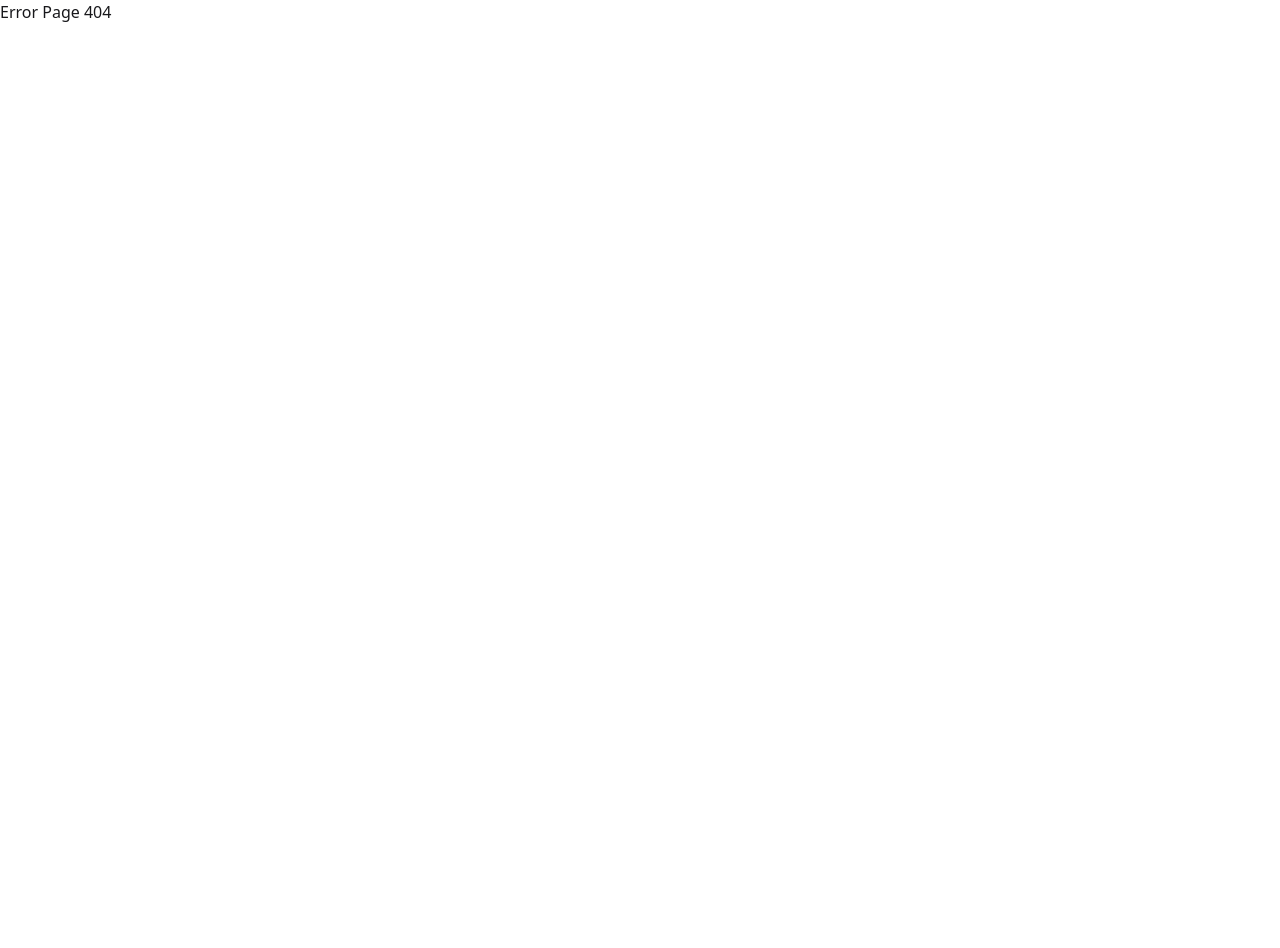
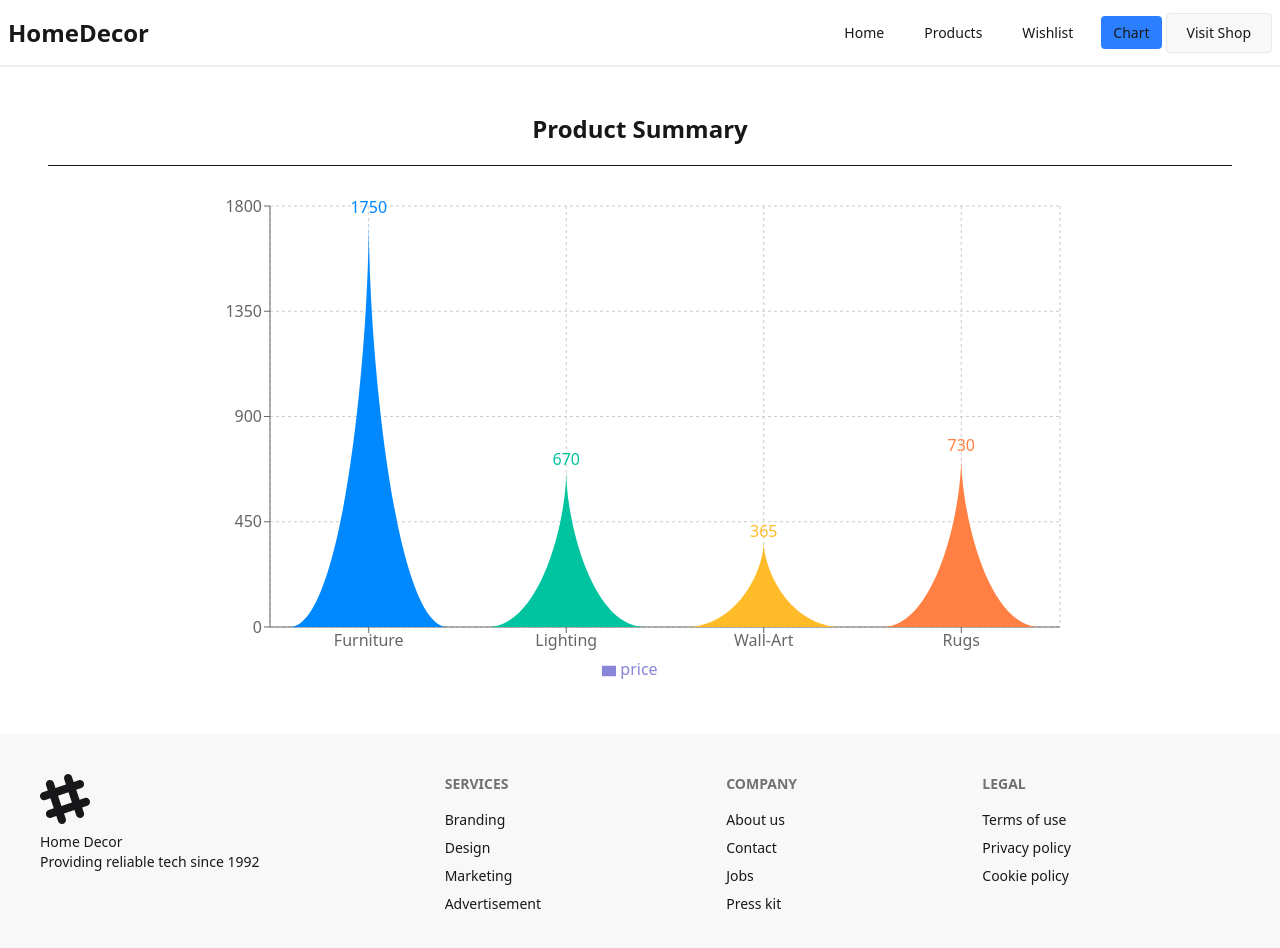
Before and after one commit to sajid-7756/Home-Decor, a React (Vite) app: page /chart in a window 1280 px wide. Before the commit this address had no page. Shown: the top 948 px of the page. Before the commit the page ends 800 px from the top, so only its background shows below. Built offline with nearby package versions, Linux system fonts and the light colour scheme.

Commit message:
fix chart

```diff
--- a/package.json
+++ b/package.json
@@ -16,6 +16,7 @@
     "react-dom": "^19.1.1",
     "react-router": "^7.9.3",
     "react-spinners": "^0.17.0",
+    "recharts": "^3.2.1",
     "tailwindcss": "^4.1.14"
   },
   "devDependencies": {
--- a/src/Components/Navbar.jsx
+++ b/src/Components/Navbar.jsx
@@ -41,6 +41,9 @@ const Navbar = () => {
                 <li>
                   <NavLink to={"/wishlist"}>Wishlist</NavLink>
                 </li>
+                <li>
+                  <NavLink to={"/chart"}>Chart</NavLink>
+                </li>
               </ul>
             </div>
             <Link to={"/"} className="cursor-pointer text-2xl font-bold">
@@ -59,6 +62,9 @@ const Navbar = () => {
               <li>
                 <NavLink to={"/wishlist"}>Wishlist</NavLink>
               </li>
+              <li>
+                <NavLink to={"/chart"}>Chart</NavLink>
+              </li>
             </ul>
             <Link
               to={"/products"}
--- a/src/Components/WishlistCard.jsx
+++ b/src/Components/WishlistCard.jsx
@@ -1,5 +1,5 @@
 const WishlistCard = ({ list, setWishlist }) => {
-  const { image, name, price } = list;
+  const { image, name, price, category } = list;
 
   const handleRemove = (currList) => {
     const existingWishList = JSON.parse(localStorage.getItem("wishlist"));
@@ -21,16 +21,19 @@ const WishlistCard = ({ list, setWishlist }) => {
           </div>
           <div>
             <div>{name}</div>
-            <div className="text-xs uppercase font-semibold opacity-60">
-              Price: $ {price}
+            <div className="text-xs uppercase font-semibold opacity-60 flex gap-2">
+              <p>Category: {category}</p>
             </div>
           </div>
-          <button
-            onClick={() => handleRemove(list)}
-            className="btn btn-square btn-ghost"
-          >
-            X
-          </button>
+          <div className="flex items-center gap-1 md:gap-3">
+            <p>Price: $ {price}</p>
+            <button
+              onClick={() => handleRemove(list)}
+              className="btn btn-square btn-ghost bg-red-300"
+            >
+              X
+            </button>
+          </div>
         </li>
       </ul>
     </div>
--- /dev/null
+++ b/src/Pages/Chart.jsx
@@ -0,0 +1,85 @@
+import {
+  BarChart,
+  Bar,
+  Cell,
+  XAxis,
+  YAxis,
+  CartesianGrid,
+  Tooltip,
+  Legend,
+} from "recharts";
+import useProducts from "../Hooks/useProducts";
+
+const colors = ["#0088FE", "#00C49F", "#FFBB28", "#FF8042", "red", "pink"];
+
+const getPath = (x, y, width, height) => {
+  return `M${x},${y + height}
+    C${x + width / 3},${y + height} ${x + width / 2},${y + height / 3}
+    ${x + width / 2},${y}
+    C${x + width / 2},${y + height / 3} ${x + (2 * width) / 3},${y + height}
+    ${x + width},${y + height}
+    Z`;
+};
+
+const TriangleBar = (props) => {
+  const { fill, x, y, width, height } = props;
+  return <path d={getPath(x, y, width, height)} stroke="none" fill={fill} />;
+};
+
+function Chart() {
+  const { products } = useProducts();
+
+  const totalCategory = {};
+  products.forEach((product) => {
+    const category = product.category;
+    totalCategory[category] = (totalCategory[category] || 0) + product.price;
+  });
+
+  const cartData = Object.entries(totalCategory).map(([category, price]) => ({
+    category,
+    price,
+  }));
+
+  return (
+    <>
+      <h3 className="text-2xl font-semibold text-center">Product Summary</h3>
+      <hr className="my-5" />
+      <div className="flex justify-center items-center">
+        <BarChart
+          width={900}
+          height={500}
+          data={cartData}
+          margin={{ top: 20, right: 30, left: 20, bottom: 5 }}
+        >
+          <CartesianGrid strokeDasharray="3 3" />
+          <XAxis dataKey="category" />
+          <YAxis />
+          <Tooltip
+            contentStyle={{
+              backgroundColor: "rgba(255,255,255,0.9)",
+              borderRadius: "8px",
+              border: "1px solid #ccc",
+            }}
+          />
+          <Legend />
+          <Bar
+            dataKey="price"
+            fill="#8884d8"
+            shape={<TriangleBar />}
+            label={{ position: "top" }}
+            isAnimationActive={false}
+          >
+            {cartData.map((entry, index) => (
+              <Cell
+                key={`cell-${index}`}
+                fill={colors[index % colors.length]}
+              />
+            ))}
+          </Bar>
+        </BarChart>
+      </div>
+    </>
+  );
+}
+
+export default Chart;
--- a/src/Routes/Route.jsx
+++ b/src/Routes/Route.jsx
@@ -5,6 +5,7 @@ import Products from "../Pages/Products";
 import Wishlist from "../Pages/Wishlist";
 import ProductDetails from "../Pages/ProductDetails";
 import ErrorPage from "../Pages/ErrorPage";
+import Chart from "../Pages/Chart";
 
 const router = createBrowserRouter([
   {
@@ -28,6 +29,10 @@ const router = createBrowserRouter([
         path: "/wishlist",
         Component: Wishlist,
       },
+      {
+        path: "/chart",
+        Component: Chart,
+      },
     ],
   },
   // {
```
Also changed, not shown: 1 other file (tests, documents, lock files or other folders).
